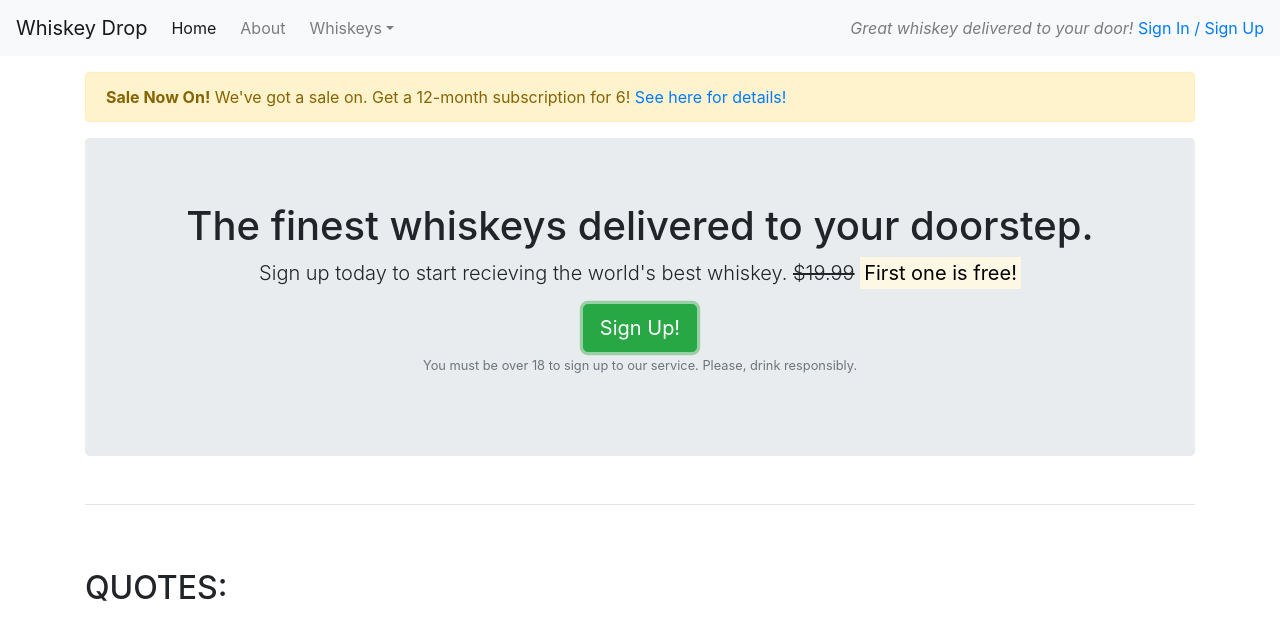
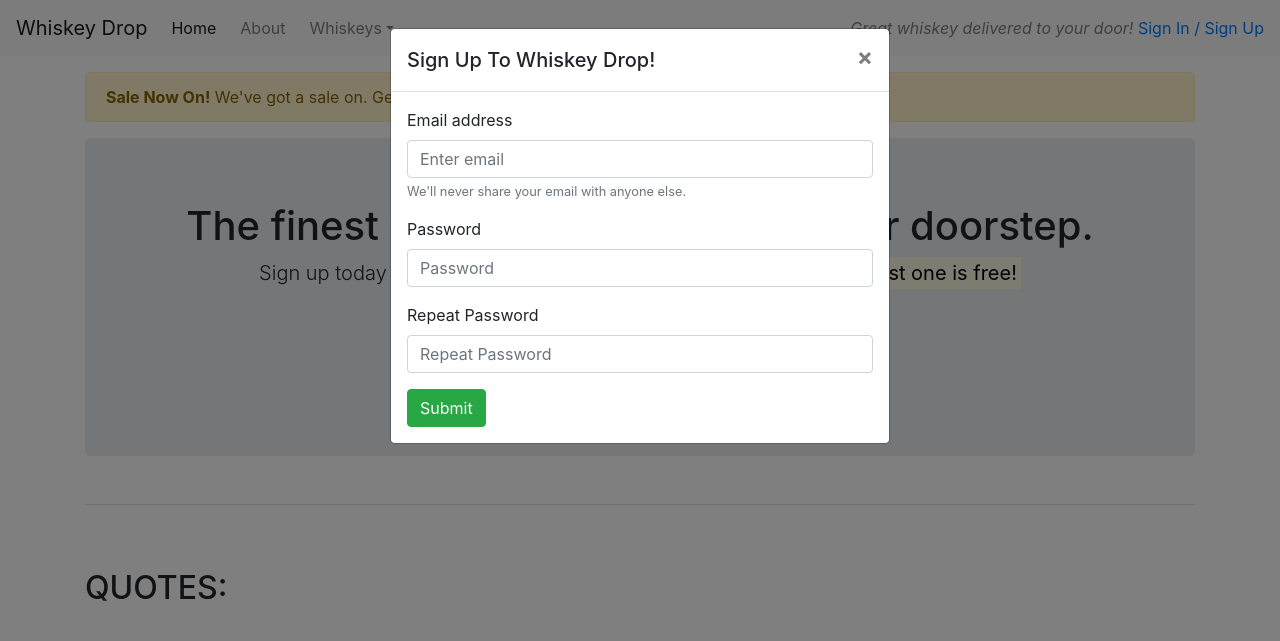
Before and after one commit to AntonIsaksson/bootstrap, a plain HTML site: page whiskey-drop/index.html in a window 1280 px wide. Both pictures are taken after a click on the button "Sign Up!". Shown: the top 641 px of the page. Drawn offline with nearby package versions, Linux system fonts and the light colour scheme.

Commit message:
Added Structure and Comments to the code

```diff
--- a/whiskey-drop/index.html
+++ b/whiskey-drop/index.html
@@ -9,19 +9,30 @@
     <script src="https://stackpath.bootstrapcdn.com/bootstrap/4.3.1/js/bootstrap.min.js" integrity="sha384-JjSmVgyd0p3pXB1rRibZUAYoIIy6OrQ6VrjIEaFf/nJGzIxFDsf4x0xIM+B07jRM" crossorigin="anonymous"></script>
     <link rel="stylesheet" href="https://use.fontawesome.com/releases/v5.6.1/css/all.css" integrity="sha384-gfdkjb5BdAXd+lj+gudLWI+BXq4IuLW5IT+brZEZsLFm++aCMlF1V92rMkPaX4PP" crossorigin="anonymous">
 </head>
+
 <body>
+
+<!----------------------------------HEADER----------------------------------------->
+
+    <!--The Navigation Bar/Menu-->
     <nav class="navbar navbar-light bg-light navbar-expand-sm">
         <a href="/" class="navbar-brand">Whiskey Drop</a>
 
+        <!--The Navigation Bar/Menu on Mobile/Small-->
         <button class="navbar-toggler ml-auto" type="button" data-toggle="collapse" data-target="#navbarNavDropdown" aria-controls="navbarNavDropdown" aria-expanded="false" aria-label="Toggle-navigation">
         <span class="navbar-toggler-icon"></span></button>
 
+        <!--The Menus Pages Listed-->
         <div class="collaps navbar-collapse" id="navbarNavDropdown">
             <ul class="navbar-nav mr-auto">
+                <!--Home-->
                 <li class="active nav-item mr-2"><a href="/" class="nav-link">Home</a></li>
+                <!--About-->
                 <li class="nav-item mr-2"><a href="/about" class="nav-link">About</a></li>
+                <!--Whiskeys-->
                 <li class="nav-item dropdown">
                     <a class="nav-link dropdown-toggle" href="#" id="navbarNavDropdownMenuLink" role="button" data-toggle="dropdown" aria-haspopup="true" aria-expanded="false">Whiskeys</a>
+                    <!--The Whiskey Types-->
                     <div class="dropdown-menu">
                         <a class="dropdown-item" href="#">Irish</a>
                         <a class="dropdown-item" href="#">Scotch</a>
@@ -29,52 +40,72 @@
                         <a class="dropdown-item" href="#">American</a>
                     </div>
                 </li>
+                <!--Sign In/Up (in Menu)-->
                 <li class="nav-item mr-2 d-block d-sm-none"><a href="/login" class="nav-link">Sign In / Sign Up</a></li>
             </ul>
         </div>
+
+        <!--Sign In/Up (to the right+only showed on Large Screens-->
         <div class="d-none d-md-block">
             <p class="navbar-text my-auto mr-auto"><i>Great whiskey delivered to your door!</i></p>
             <a href="/login">Sign In / Sign Up</a>
         </div>
     </nav>
+
+
+<!----------------------------------ARTICLE (incl: "Alert", "Callout", "Quotes" and "Features)----------------------------------------->
+
     <article class="container mt-3">
-       <div class="row d-none d-sm-block">
+
+        <!---------- ALERT: "Sale Now On!" ---------->
+        <div class="row d-none d-sm-block">
             <div class="col-12">
                 <div class="alert alert-warning">
                     <strong>Sale Now On!</strong> We've got a sale on. Get a 12-month subscription for 6! <a href="">See here for details!</a>
                 </div>
             </div>
-       </div>
-        <!-- Callout -->
+        </div>
+
+        <!---------- CALLOUT ---------->
         <div class="row">
             <div class="col-12">
                 <section class="callout jumbotron text-center">
                     <h1>The finest whiskeys delivered to your doorstep.</h1>
                     <p class="lead">Sign up today to start recieving the world's best whiskey.
-                    <s class="d-none d-sm-inline">$19.99</s>
-                    <span class="d-inline d-sm-none"><br></span>
-                    <strong><mark>First one is free!</mark></strong></p>
-                    <button class="btn btn-success btn-lg">Sign Up!</button>
+                        <s class="d-none d-sm-inline">$19.99</s>
+                        <span class="d-inline d-sm-none"><br></span>
+                        <strong><mark>First one is free!</mark></strong></p>
+                    <button class="btn btn-success btn-lg" data-toggle="modal" data-target="#signUpModal">Sign Up!</button>
                     <p class="text-muted"><small>You must be over 18 to sign up to our service. Please, drink responsibly.</small></p>
                 </section>
             </div>
         </div>
 
+        <!--BreakLine-->
         <hr>
 
+
+        <!---------- QUOTES ---------->
         <section class="quotes">
+
+            <!--"Quotes" Heading-->
             <div class="row">
                 <div class="col-12 my-5">
                     <h2 class="text-uppercase">Quotes:</h2>
                 </div>
             </div>
+
             <div class="row">
+
+                <!--Quote 1 w. img girl-->
                 <div class="col-12 col-md-6">
                     <div class="media">
+                        <!--Image girl-->
                         <div class="d-none d-sm-block">
                             <img src="https://raw.githubusercontent.com/Code-Institute-Solutions/BootstrappingYourNextBigIdea-BS4/master/03-Components/02-core_components-part-2/images/girl-image.png" class="rounded-circle mr-3" height="100" width="100">
                         </div>
                         <div class="media-body">
+                            <!--Quote 1-->
                             <blockquote class="blockquote">
                                 <p>I've been introduced to more than 10 great international whiskeys I never knew about.</p>
                                 <p>- Jane Doe</p>
@@ -82,12 +113,16 @@
                         </div>
                     </div>
                 </div>
+
+                <!--Quote 2 w. img guy-->
                 <div class="col-12 col-md-6">
                     <div class="media">
+                        <!--Image guy-->
                         <div class="d-none d-sm-block">
                             <img src="https://raw.githubusercontent.com/Code-Institute-Solutions/BootstrappingYourNextBigIdea-BS4/master/03-Components/02-core_components-part-2/images/guy-image.png" class="rounded-circle mr-3" height="100" width="100">
                         </div>
                         <div class="media-body">
+                            <!--Quote 2-->
                             <blockquote class="blockquote">
                                 <p>I haven't been sober for months!</p>
                                 <p>- Jane Doe</p>
@@ -95,18 +130,27 @@
                         </div>
                     </div>
                 </div>
+
             </div>
+
         </section>
 
+        <!--BreakLine-->
         <hr>
 
+        <!---------- FEATURES ---------->
         <section class="features">
+
+            <!--"Features" Heading-->
             <div class="row">
                 <div class="col-12">
                     <h2 class="text-uppercase">Features</h2>
                 </div>
             </div>
+
             <div class="row">
+
+            <!--Feature 1-->
                 <div class="col-12 col-md-6 col-lg-4">
                     <div class="feature">
                         <h3><i class="fas fa-gift d-none d-sm-block"></i> Feature 1 <span class="badge badge-success">New!</span></h3>
@@ -114,6 +158,8 @@
                         <p><a href="" class="btn btn-sm btn-light">Read More</a></p>
                     </div>
                 </div>
+
+                <!--Feature 2-->
                 <div class="col-12 col-md-6 col-lg-4">
                     <div class="feature">
                         <h3><i class="fas fa-credit-card d-none d-sm-block"></i> Feature 2</h3>
@@ -121,6 +167,8 @@
                         <p><a href="" class="btn btn-sm btn-light">Read More</a></p>
                     </div>
                 </div>
+
+                <!--Feature 3-->
                 <div class="col-12 d-md-none d-lg-block col-lg-4">
                     <div class="feature">
                         <h3><i class="fas fa-times-circle d-none d-sm-block"></i> Feature 3</h3>
@@ -128,12 +176,54 @@
                         <p><a href="" class="btn btn-sm btn-light">Read More</a></p>
                     </div>
                 </div>
+
             </div>
+
         </section>
 
     </article>
+
+
+    <!---------------------------------- MODAL (Sign Up Pop-Up Form) ----------------------------------------->
+    <!--(copied from "BootStrap.com" - Components - Modal and Form)-->
+
+    <div class="modal" tabindex="-1" role="dialog" id="signUpModal">
+        <div class="modal-dialog" role="document">
+            <div class="modal-content">
+                <div class="modal-header">
+                    <h5 class="modal-title">Sign Up To Whiskey Drop!</h5>
+                    <button type="button" class="close" data-dismiss="modal" aria-label="Close">
+                    <span aria-hidden="true">&times;</span>
+                    </button>
+                </div>
+                <div class="modal-body">
+                    <form>
+                        <div class="form-group">
+                            <label for="exampleInputEmail1">Email address</label>
+                            <input type="email" class="form-control" id="exampleInputEmail1" aria-describedby="emailHelp" placeholder="Enter email">
+                            <small id="emailHelp" class="form-text text-muted">We'll never share your email with anyone else.</small>
+                        </div>
+                        <div class="form-group">
+                            <label for="password">Password</label>
+                            <input type="password" class="form-control" id="password" placeholder="Password">
+                        </div>
+                        <div class="form-group">
+                            <label for="repeatPassword">Repeat Password</label>
+                            <input type="password" class="form-control" id="repeatPassword" placeholder="Repeat Password">
+                        </div>
+                        <button type="submit" class="btn btn-success">Submit</button>
+                    </form>
+                </div>
+            </div>
+        </div>
+    </div>
+
+
+    <!---------------------------------- BOOTSTRAP LINKS - JAVASCRIPT (for modal form etc.) ----------------------------------------->
+
     <script src="https://code.jquery.com/jquery-3.3.1.slim.min.js" integrity="sha384-q8i/X+965DzO0rT7abK41JStQIAqVgRVzpbzo5smXKp4YfRvH+8abtTE1Pi6jizo" crossorigin="anonymous"></script>
     <script src="https://cdnjs.cloudflare.com/ajax/libs/popper.js/1.14.7/umd/popper.min.js" integrity="sha384-UO2eT0CpHqdSJQ6hJty5KVphtPhzWj9WO1clHTMGa3JDZwrnQq4sF86dIHNDz0W1" crossorigin="anonymous"></script>
     <script src="https://stackpath.bootstrapcdn.com/bootstrap/4.3.1/js/bootstrap.min.js" integrity="sha384-JjSmVgyd0p3pXB1rRibZUAYoIIy6OrQ6VrjIEaFf/nJGzIxFDsf4x0xIM+B07jRM" crossorigin="anonymous"></script>
+
 </body>
 </html>
```
